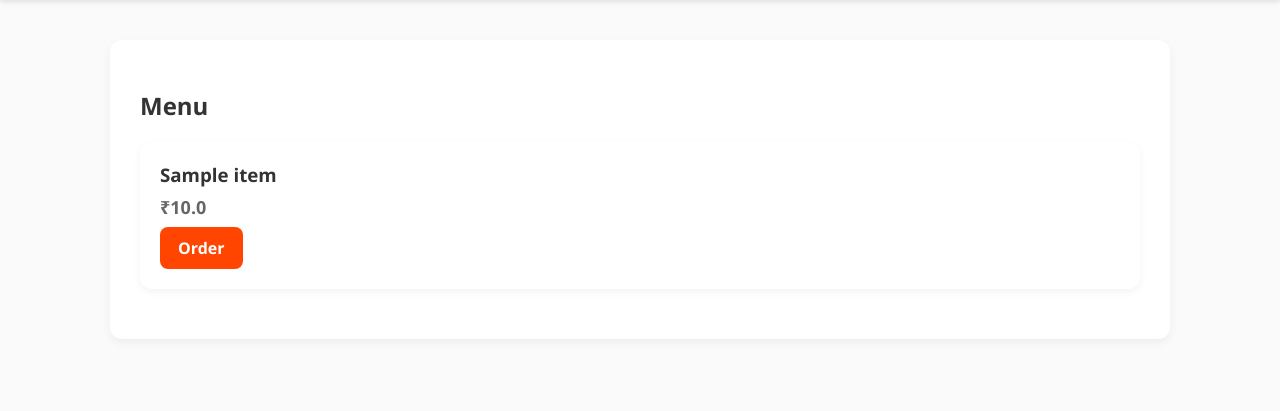
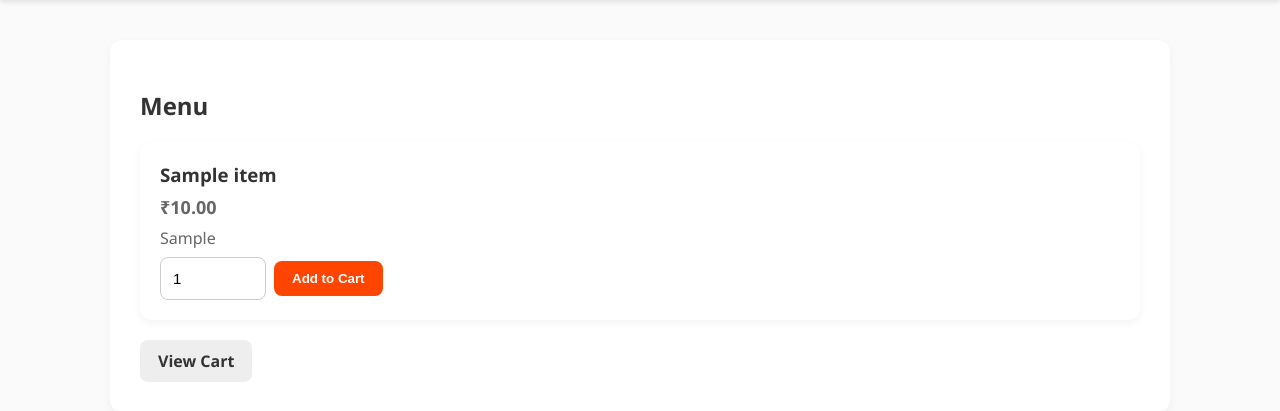
Before and after one commit to Nikhil0327/kitsw-canteen-ordering-system, a Flask app: page /menu in a window 1280 px wide. Shown: the part 105-516 px from the top of the page. Run offline with Flask 3, Linux system fonts and the light colour scheme; a user stored in the database is signed in; tables that the repository leaves empty hold one stand-in row (values such as "Sample post"); parts of the project's set-up code (start-up, migrations or seed data) failed here and were passed over.

Commit message:
menu.html

```diff
--- a/canteen-project/templates/menu.html
+++ b/canteen-project/templates/menu.html
@@ -1,18 +1,27 @@
 {% extends "base.html" %}
 {% block content %}
 <h2>Menu</h2>
-
 <div class="menu-grid">
   {% for item in items %}
     <div class="card">
       <h3>{{ item.name }}</h3>
-    <p class="price">₹{{ item.price }}</p>
+      <p class="price">₹{{ "%.2f"|format(item.price) }}</p>
+      <p class="category">{{ item.category or "General" }}</p>
       {% if item.available %}
-      <a class="btn btn-primary" href="{{ url_for('order_form', item_id=item.id) }}">Order</a>
+        <form action="{{ url_for('add_to_cart') }}" method="POST">
+          <input type="hidden" name="item_id" value="{{ item.id }}">
+          <div style="display:flex; gap:8px; align-items:center;">
+            <input name="quantity" type="number" min="1" value="1" style="width:80px;">
+            <button class="btn btn-primary" type="submit">Add to Cart</button>
+          </div>
+        </form>
       {% else %}
-      <p style="color:red;font-weight:600">Out of Stock</p>
+        <p style="color:red;">Out of Stock</p>
       {% endif %}
     </div>
   {% endfor %}
 </div>
+<div style="margin-top:16px;">
+  <a class="btn btn-secondary" href="{{ url_for('cart_view') }}">View Cart</a>
+</div>
 {% endblock %}
```
Lines whose indentation alone changed are shown as unchanged.
